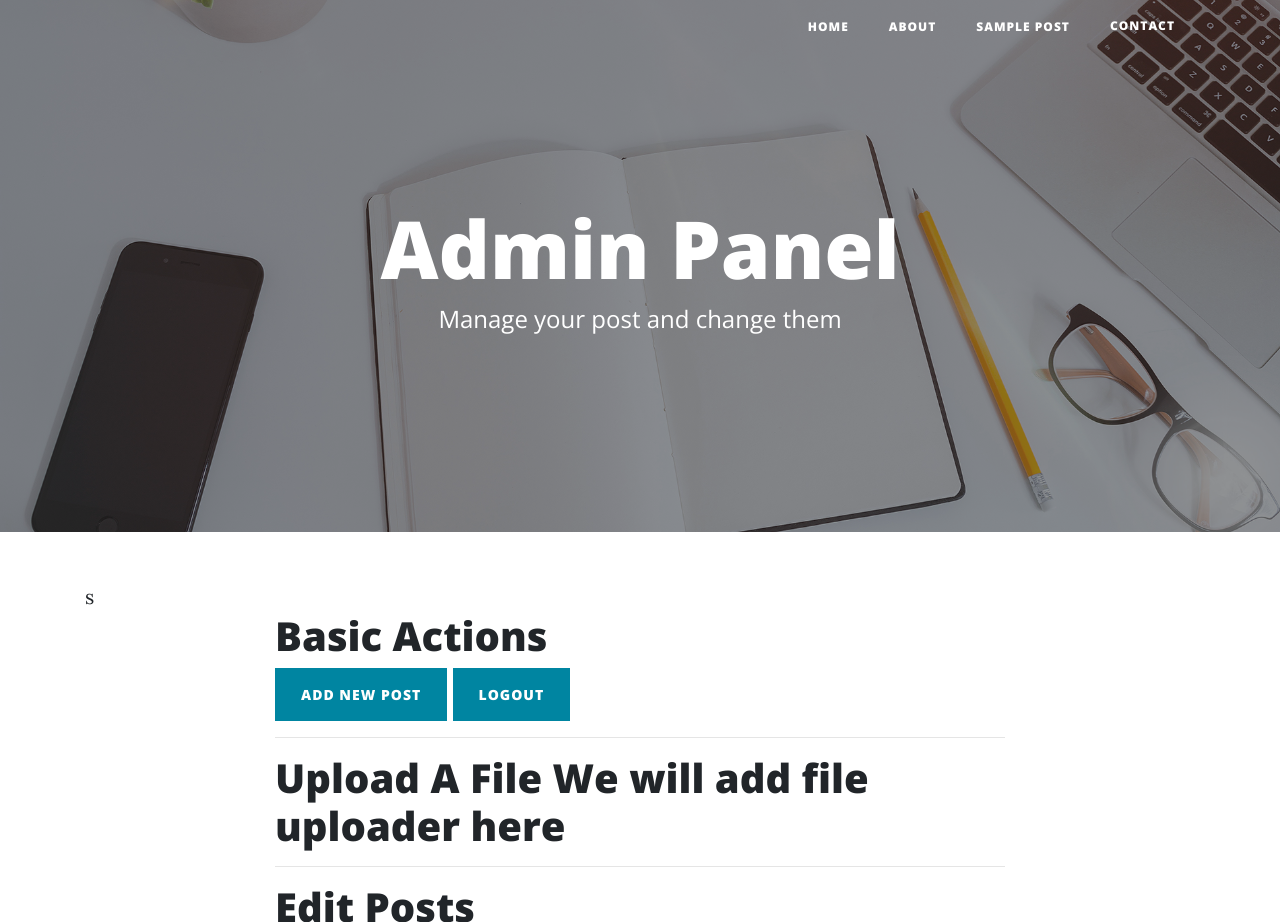
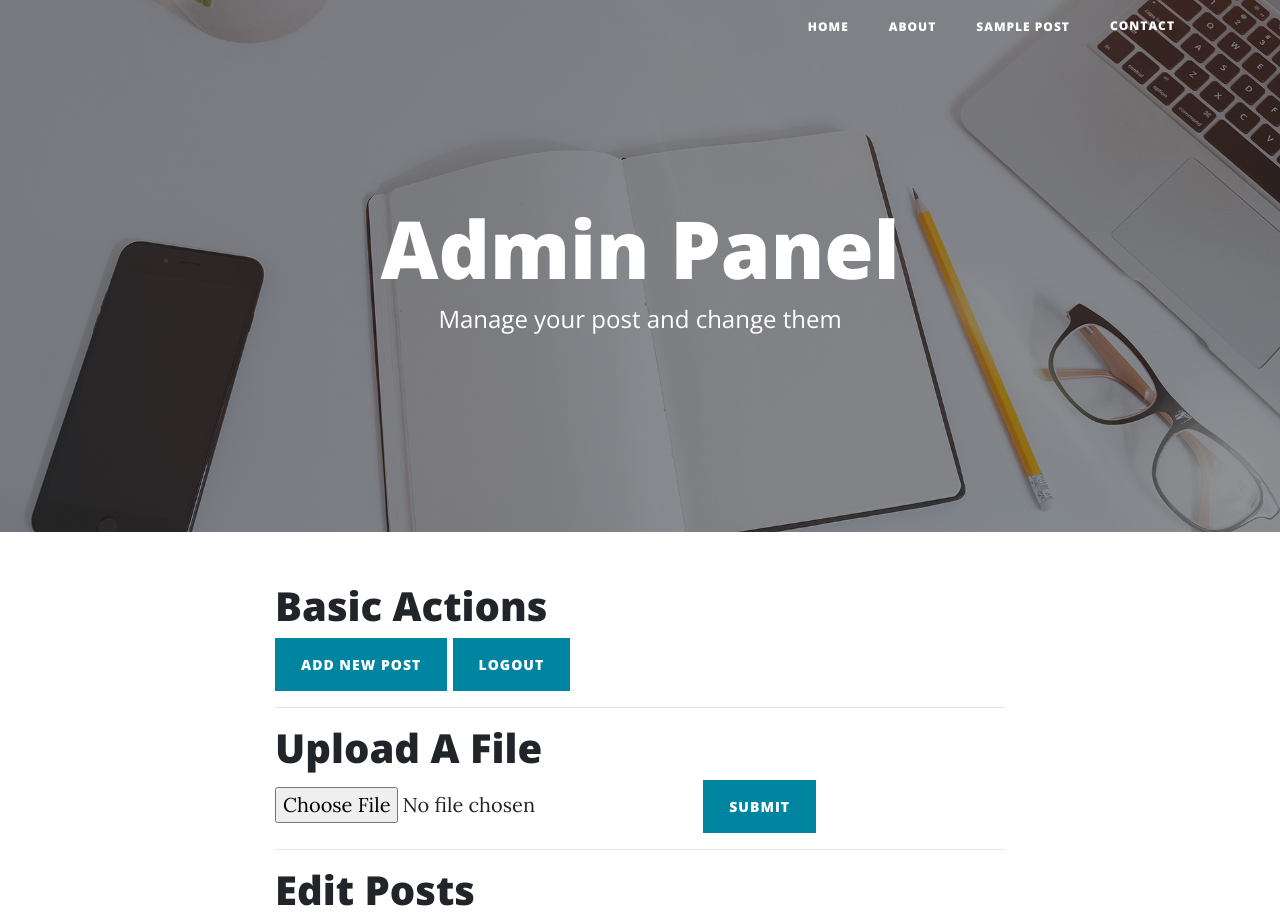
Before and after one commit to Isarangn/Blog_Python_Flask, a Flask app: template templates/dashboard.html in a window 1280 px wide. Shown: the top 922 px of the page. Run offline with Flask 2, Linux system fonts and the light colour scheme; the template is opened without the code that fills it, so the values that code supplies are empty; some libraries are stand-ins or nearby versions.

Commit message:
Upload file function working and logout button working in dashboard

```diff
--- a/config.json
+++ b/config.json
@@ -15,7 +15,8 @@
     "no_of_posts": 5,
     "login_image": "login.svg",
     "admin_user": "sarang",
-    "admin_password": "subscribenow"
+    "admin_password": "subscribenow",
+    "upload_location": "F:\\Flask\\static"
   }
 
 }
--- a/main.py
+++ b/main.py
@@ -3,6 +3,9 @@ import json
 from flask_sqlalchemy import SQLAlchemy
 from datetime import datetime
 from flask_mail import Mail
+import os
+# from werkzeug import secure_filename
+from werkzeug.utils import secure_filename
 
 with open('config.json', 'r') as c:
     params = json.load(c)["params"]
@@ -10,6 +13,7 @@ with open('config.json', 'r') as c:
 local_server = True
 app = Flask(__name__)
 app.secret_key = 'super-secret-key'
+app.config['UPLOAD_FOLDER'] = params['upload_location']
 app.config.update(
     MAIL_SERVER = 'smtp.gmail.com',
     MAIL_PORT = '465',
@@ -106,6 +110,18 @@ def edit(sno):
         post = Posts.query.filter_by(sno=sno).first()
         return render_template('edit.html', params=params, post=post)
 
+@app.route("/uploader", methods = ['GET', 'POST'])
+def uploader():
+    if ('user' in session and session['user'] == params['admin_user']):
+        if (request.method == 'POST'):
+            f = request.files['file1']
+            f.save(os.path.join(app.config['UPLOAD_FOLDER'], secure_filename(f.filename)))
+            return  "Uploaded successfully"
+
+@app.route("/logout")
+def logout():
+    session.pop('user')
+    return redirect('/dashboard')
 
 
 @app.route("/contact", methods = ['GET', 'POST'])
--- a/templates/dashboard.html
+++ b/templates/dashboard.html
@@ -16,16 +16,19 @@
 </header>
 
 <!-- Main Content -->
-<div class="container">s
+<div class="container">
     <div class="row">
         <div class="col-lg-8 col-md-10 mx-auto">
             <h1>Basic Actions</h1>
                     <a href="/edit/0"><button class="btn btn-primary">Add New Post</button></a>
                     <a href="/logout"><button class="btn btn-primary">Logout</button></a>
                     <hr>
-            <h1>Upload A File</ h1>
+            <h1>Upload A File</h1>
 
-                We will add file uploader here
+                <form action="/uploader" method="post" enctype="multipart/form-data">
+                    <input type="file" name="file1">
+                    <button type="submit" class="btn btn-primary">Submit</button>
+                </form>
 
                 <hr>
 <h1>Edit Posts</h1>
```
